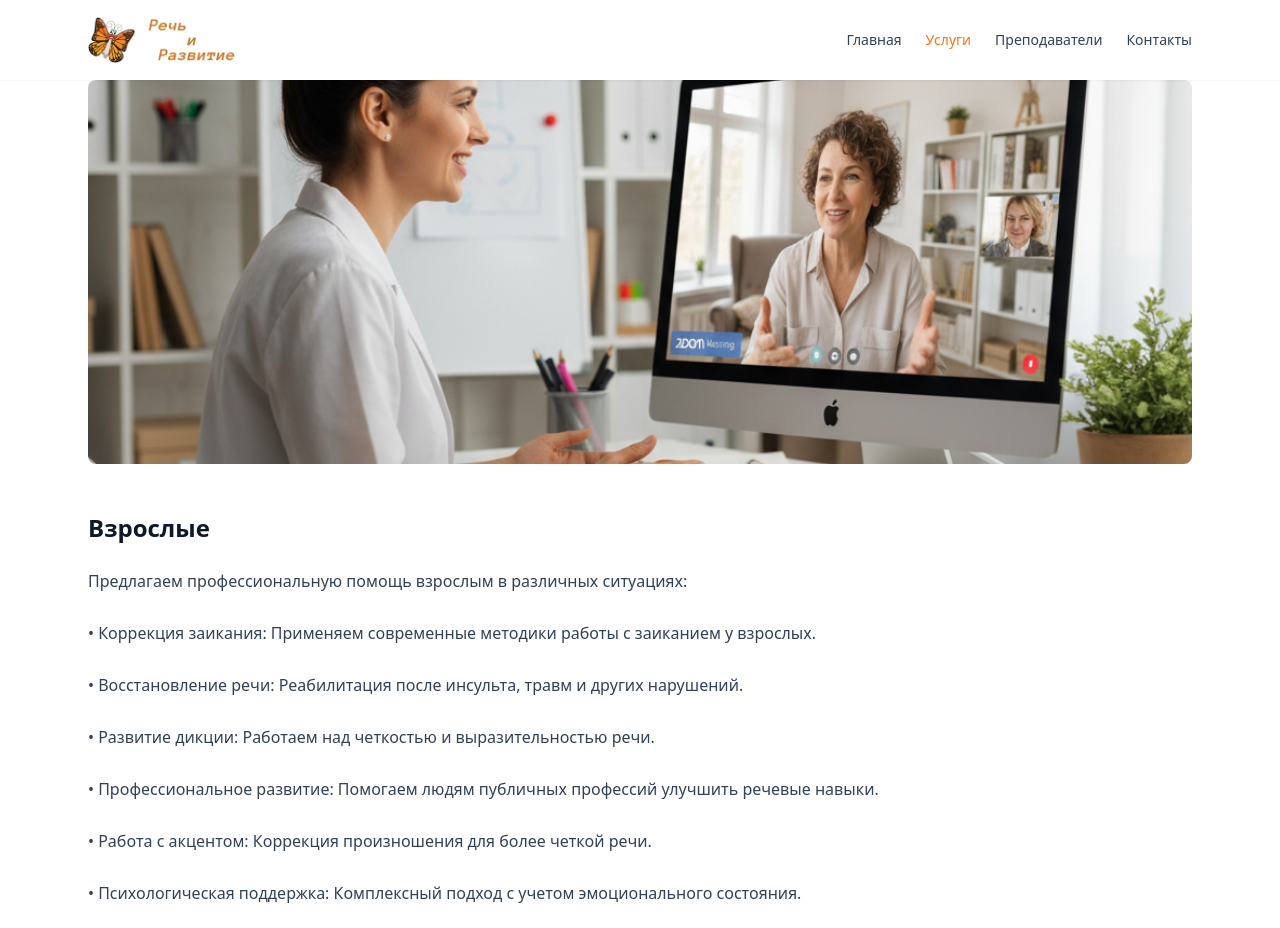
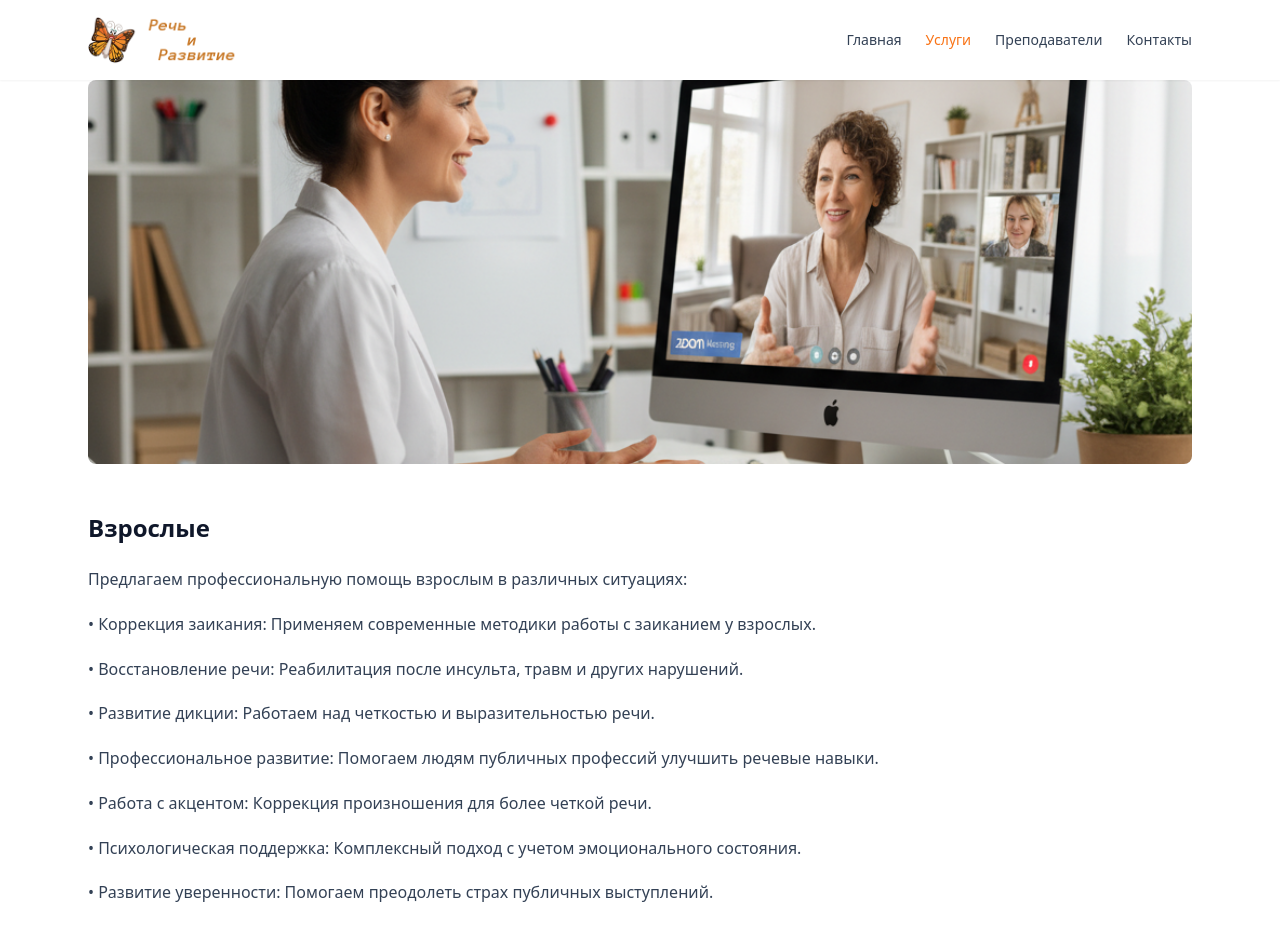
Before and after one commit to sebaural/speech-development, a React (Vite) app: page /features/adults in a window 1280 px wide. Shown: the top 928 px of the page. Built offline with nearby package versions, Linux system fonts and the light colour scheme.

Commit message:
adjusted Teachers page styling

```diff
--- a/src/components/Teachers.tsx
+++ b/src/components/Teachers.tsx
@@ -31,7 +31,7 @@ export default function Teachers() {
   return (
     <section id="teachers" className="py-8 sm:py-4 bg-slate-50">
       <div className="mx-auto max-w-6xl px-4 sm:px-6">
-        <h2 className="text-xl sm:text-2xl font-semibold text-center sm:text-left">Наши педагоги</h2>
+        <h2 className="text-3xl font-semibold text-center">Наши педагоги</h2>
         <div className={`mt-4 sm:mt-6 grid ${getGridCols()} gap-4 sm:gap-6`}>
           {teachers.map((t) => {
             const tAny = t as any
--- a/src/pages/features/adults.tsx
+++ b/src/pages/features/adults.tsx
@@ -44,7 +44,7 @@ export default function Adults(): JSX.Element {
       <main className="mx-auto max-w-4xl md:max-w-6xl px-6 py-12">
         <div className="prose prose-lg max-w-none">
           <h2 className="text-2xl font-bold text-slate-900 mb-6">{feature.title}</h2>
-          <div className="whitespace-pre-line text-slate-700 leading-relaxed">
+          <div className="whitespace-pre-line text-slate-700" style={{ lineHeight: '1.4' }}>
             {feature.longDescription || feature.description}
           </div>
 
--- a/src/pages/features/children.tsx
+++ b/src/pages/features/children.tsx
@@ -44,7 +44,7 @@ export default function Children(): JSX.Element {
       <main className="mx-auto max-w-4xl md:max-w-6xl px-6 py-12">
         <div className="prose prose-lg max-w-none">
           <h2 className="text-2xl font-bold text-slate-900 mb-6">{feature.title}</h2>
-          <div className="whitespace-pre-line text-slate-700 leading-relaxed">
+          <div className="whitespace-pre-line text-slate-700" style={{ lineHeight: '1.4' }}>
             {feature.longDescription || feature.description}
           </div>
 
--- a/src/pages/features/teenagers.tsx
+++ b/src/pages/features/teenagers.tsx
@@ -44,7 +44,7 @@ export default function Teenagers(): JSX.Element {
       <main className="mx-auto max-w-4xl md:max-w-6xl px-6 py-12">
         <div className="prose prose-lg max-w-none">
           <h2 className="text-2xl font-bold text-slate-900 mb-6">{feature.title}</h2>
-          <div className="whitespace-pre-line text-slate-700 leading-relaxed">
+          <div className="whitespace-pre-line text-slate-700" style={{ lineHeight: '1.4' }}>
             {feature.longDescription || feature.description}
           </div>
 
```
